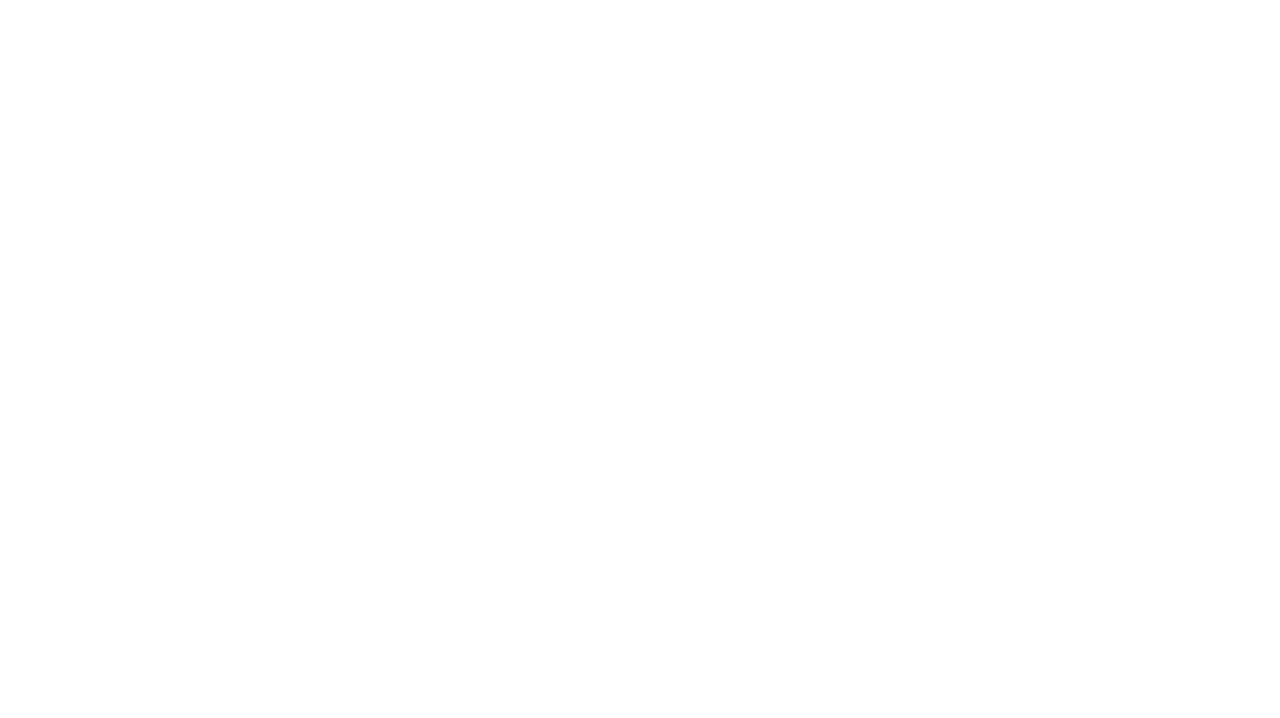
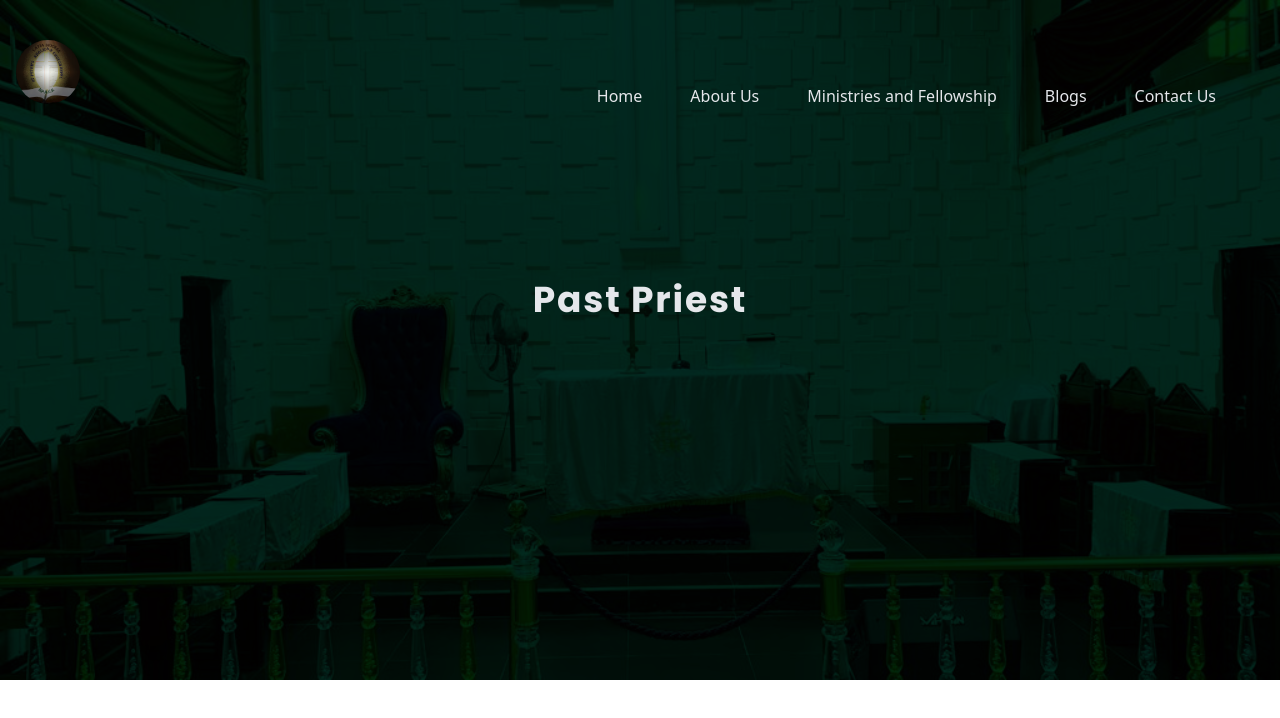
Before and after one commit to Emiraell/MY-Church-web, a React (Vite) app: page /past_priest in a window 1280 px wide. Before the commit this address had no page. Shown: the top 718 px of the page. Built offline with nearby package versions, Linux system fonts and the light colour scheme.

Commit message:
created the past priest component

```diff
--- a/src/App.jsx
+++ b/src/App.jsx
@@ -7,6 +7,7 @@ import PrayerRequest from "./pages/Prayer/PrayerRequest";
 import VisionMission from "./pages/visionMission/VisionMission";
 import History from "./pages/History/History";
 import Churches from "./pages/Churches/Churches";
+import PastPriest from "./pages/pastPriest/PastPriest";
 
 function App() {
   return (
@@ -20,6 +21,7 @@ function App() {
           <Route path="/vision_mission" element={<VisionMission />} />
           <Route path="/history" element={<History />} />
           <Route path="/churches" element={<Churches />} />
+          <Route path="/past_priest" element={<PastPriest />} />
         </Routes>
       </Router>
     </>
--- /dev/null
+++ b/src/pages/pastPriest/PastPriest.jsx
@@ -0,0 +1,11 @@
+import Header from "../../components/Header/Header";
+import user from "./assests/users.png";
+
+export default function PastPriest() {
+  return (
+    <div className="bg-gray-300 text-gray-200">
+      <Header page={"Past Priest"} />
+      <div className="text-textCol-secondary"></div>
+    </div>
+  );
+}
```
Also changed, not shown: src/pages/pastPriest/assests/users.png (added).
